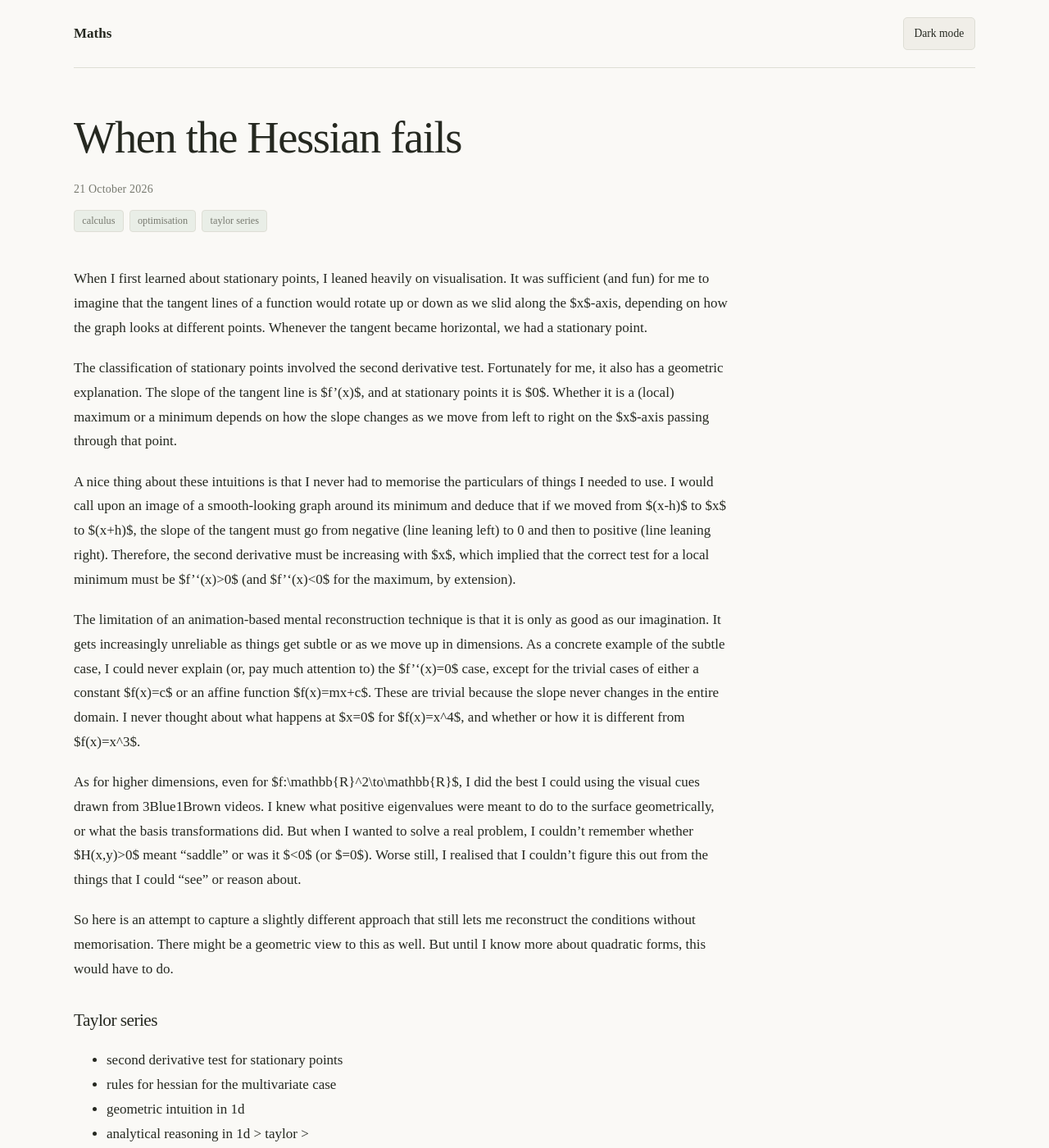
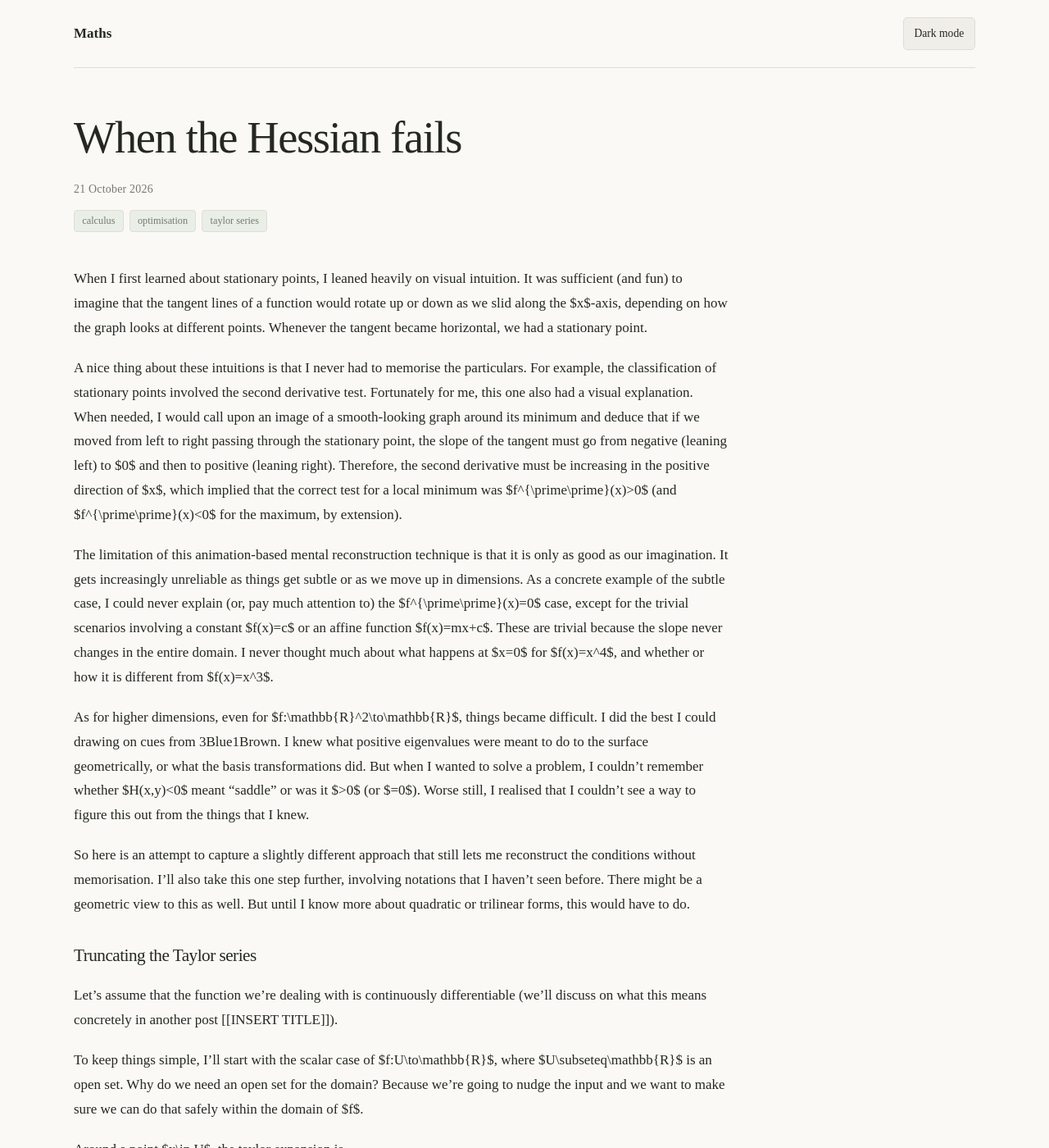
Before and after one commit to uselesstechjunks/maths, a Jekyll site: the page built from _posts/2026-10-21-when-the-hessian-fails.md, in a window 1280 px wide and 1400 px high. Shown: the whole window at 82% size. Built offline with Jekyll 4.4.1, drawn with Linux system fonts in a browser that asks for light colours; some web fonts are replaced; a script that is not in the unit is left out; some of the changed text lies outside the part shown.

Commit message:
Update 2026-10-21-when-the-hessian-fails.md

```diff
--- a/_posts/2026-10-21-when-the-hessian-fails.md
+++ b/_posts/2026-10-21-when-the-hessian-fails.md
@@ -7,20 +7,90 @@ tags:
   - optimisation
   - taylor series
 ---
-When I first learned about stationary points, I leaned heavily on visualisation. It was sufficient (and fun) for me to imagine that the tangent lines of a function would rotate up or down as we slid along the $x$-axis, depending on how the graph looks at different points. Whenever the tangent became horizontal, we had a stationary point.
+When I first learned about stationary points, I leaned heavily on visual intuition. It was sufficient (and fun) to imagine that the tangent lines of a function would rotate up or down as we slid along the $x$-axis, depending on how the graph looks at different points. Whenever the tangent became horizontal, we had a stationary point.
 
-The classification of stationary points involved the second derivative test. Fortunately for me, it also has a geometric explanation. The slope of the tangent line is $f'(x)$, and at stationary points it is $0$. Whether it is a (local) maximum or a minimum depends on how the slope changes as we move from left to right on the $x$-axis passing through that point.
+A nice thing about these intuitions is that I never had to memorise the particulars. For example, the classification of stationary points involved the second derivative test. Fortunately for me, this one also had a visual explanation. When needed, I would call upon an image of a smooth-looking graph around its minimum and deduce that if we moved from left to right passing through the stationary point, the slope of the tangent must go from negative (leaning left) to $0$ and then to positive (leaning right). Therefore, the second derivative must be increasing in the positive direction of $x$, which implied that the correct test for a local minimum was $f^{\prime\prime}(x)>0$ (and $f^{\prime\prime}(x)<0$ for the maximum, by extension).
 
-A nice thing about these intuitions is that I never had to memorise the particulars of things I needed to use. I would call upon an image of a smooth-looking graph around its minimum and deduce that if we moved from $(x-h)$ to $x$ to $(x+h)$, the slope of the tangent must go from negative (line leaning left) to 0 and then to positive (line leaning right). Therefore, the second derivative must be increasing with $x$, which implied that the correct test for a local minimum must be $f''(x)>0$ (and $f''(x)<0$ for the maximum, by extension).
+The limitation of this animation-based mental reconstruction technique is that it is only as good as our imagination. It gets increasingly unreliable as things get subtle or as we move up in dimensions. As a concrete example of the subtle case, I could never explain (or, pay much attention to) the $f^{\prime\prime}(x)=0$ case, except for the trivial scenarios involving a constant $f(x)=c$ or an affine function $f(x)=mx+c$. These are trivial because the slope never changes in the entire domain. I never thought much about what happens at $x=0$ for $f(x)=x^4$, and whether or how it is different from $f(x)=x^3$.
 
-The limitation of an animation-based mental reconstruction technique is that it is only as good as our imagination. It gets increasingly unreliable as things get subtle or as we move up in dimensions. As a concrete example of the subtle case, I could never explain (or, pay much attention to) the $f''(x)=0$ case, except for the trivial cases of either a constant $f(x)=c$ or an affine function $f(x)=mx+c$. These are trivial because the slope never changes in the entire domain. I never thought about what happens at $x=0$ for $f(x)=x^4$, and whether or how it is different from $f(x)=x^3$.
+As for higher dimensions, even for $f:\mathbb{R}^2\to\mathbb{R}$, things became difficult. I did the best I could drawing on cues from 3Blue1Brown. I knew what positive eigenvalues were meant to do to the surface geometrically, or what the basis transformations did. But when I wanted to solve a problem, I couldn't remember whether $H(x,y)<0$ meant "saddle" or was it $>0$ (or $=0$). Worse still, I realised that I couldn't see a way to figure this out from the things that I knew.
 
-As for higher dimensions, even for $f:\mathbb{R}^2\to\mathbb{R}$, I did the best I could using the visual cues drawn from 3Blue1Brown videos. I knew what positive eigenvalues were meant to do to the surface geometrically, or what the basis transformations did. But when I wanted to solve a real problem, I couldn't remember whether $H(x,y)>0$ meant "saddle" or was it $<0$ (or $=0$). Worse still, I realised that I couldn't figure this out from the things that I could "see" or reason about.
+So here is an attempt to capture a slightly different approach that still lets me reconstruct the conditions without memorisation. I'll also take this one step further, involving notations that I haven't seen before. There might be a geometric view to this as well. But until I know more about quadratic or trilinear forms, this would have to do.
 
-So here is an attempt to capture a slightly different approach that still lets me reconstruct the conditions without memorisation. There might be a geometric view to this as well. But until I know more about quadratic forms, this would have to do.
+### Truncating the Taylor series
+Let's assume that the function we're dealing with is continuously differentiable (we'll discuss on what this means concretely in another post [[INSERT TITLE]]).
 
-### Taylor series
+To keep things simple, I'll start with the scalar case of $f:U\to\mathbb{R}$, where $U\subseteq\mathbb{R}$ is an open set. Why do we need an open set for the domain? Because we're going to nudge the input and we want to make sure we can do that safely within the domain of $f$.
 
+Around a point $x\in U$, the taylor expansion is
+
+$$
+f(x+h)=f(x)+f'(x)h+\frac{1}{2!}f^{\prime\prime}(x)h^2+\frac{1}{3!}f^{\prime\prime\prime}(x)h^3+\cdots
+$$
+
+For a linear approximation, we take up-to term with the first derivative. Let's use a different letter $g$ for the function that represents this approximation so that we don't mix things up (this is not the same function $f$).
+
+$$
+g(x+h)=f(x)+f'(x)h
+$$
+
+What we have here is an equation of a straight line passing through the point $(x, f(x))$. To see that clearly, let's use $a$ (instead of $x$) as the centre, and reserve $x$ for the nudged input $a+h$, so that we have:
+
+$$
+g(x)=f(a)+f'(a)(x-a)
+$$
+
+Rearranging, we get
+
+$$
+g(x)-f(a)=f'(a)(x-a)
+$$
+
+which now looks to be in the familiar form of a straight line passing through $(x_1, y_1)$ with a slope $m$.
+
+$$
+y-y_1=m(x-x_1)
+$$
+
+A quick side note:
+Here is something I also wish I had known earlier. A slight rearrangement makes this straight line equation into a general vector-form equation. The nice thing about that is that it extends easily to higher dimensions.
+
+What is the vector form equation? Say, the line passes through the tip of the vector $\mathbf{r}_0$ (tail at origin). For any arbitrary vector $\mathbf{r}$, one can imagine a difference vector $\mathbf{r}-\mathbf{r}_0$ so that the tail is at $\mathbf{r}_0$ and the tip is at $\mathbf{r}$. This denotes the line we're interested in. Let $\hat{\mathbf{n}}$ be a normal vector to this line (i.e. perpendicular). So, the equation in this form is essentially the orthogonality between these two vectors:
+
+$$
+(\mathbf{r}-\mathbf{r}_0)\cdot\hat{\mathbf{n}}=0
+$$
+
+For our simple scalar case, the vector can be thought of being made up by 1 input dimension and 1 output dimension. That is, our line is in $\mathbb{R}^2$ made up with points $(x, g(x)$ that must pass through
+
+$$
+\mathbf{r}_0=
+\begin{pmatrix}
+a \\
+f(a)
+\end{pmatrix}
+$$
+
+Rearranging $g(x)-f(a) &=& f'(a)(x-a)$, we get
+
+$$
+\begin{aligned}
+f'(a)(x-a) - (g(x)-f(a)) &= 0 \\
+\therefore\quad
+\begin{pmatrix}
+f'(a) \\
+-1
+\end{pmatrix}
+\cdot
+\begin{pmatrix}
+x-a \\
+g(x)-f(a)
+\end{pmatrix}
+&= 0
+\end{aligned}
+$$
+
+Note that in this entire discussion, we actually didn't need the function to be more than thrice differentiable. So we didn't really need the continuous differentiability, although it allowed us to talk about the Taylor expansion which does make things easier.
 
 - second derivative test for stationary points
 - rules for hessian for the multivariate case
```
